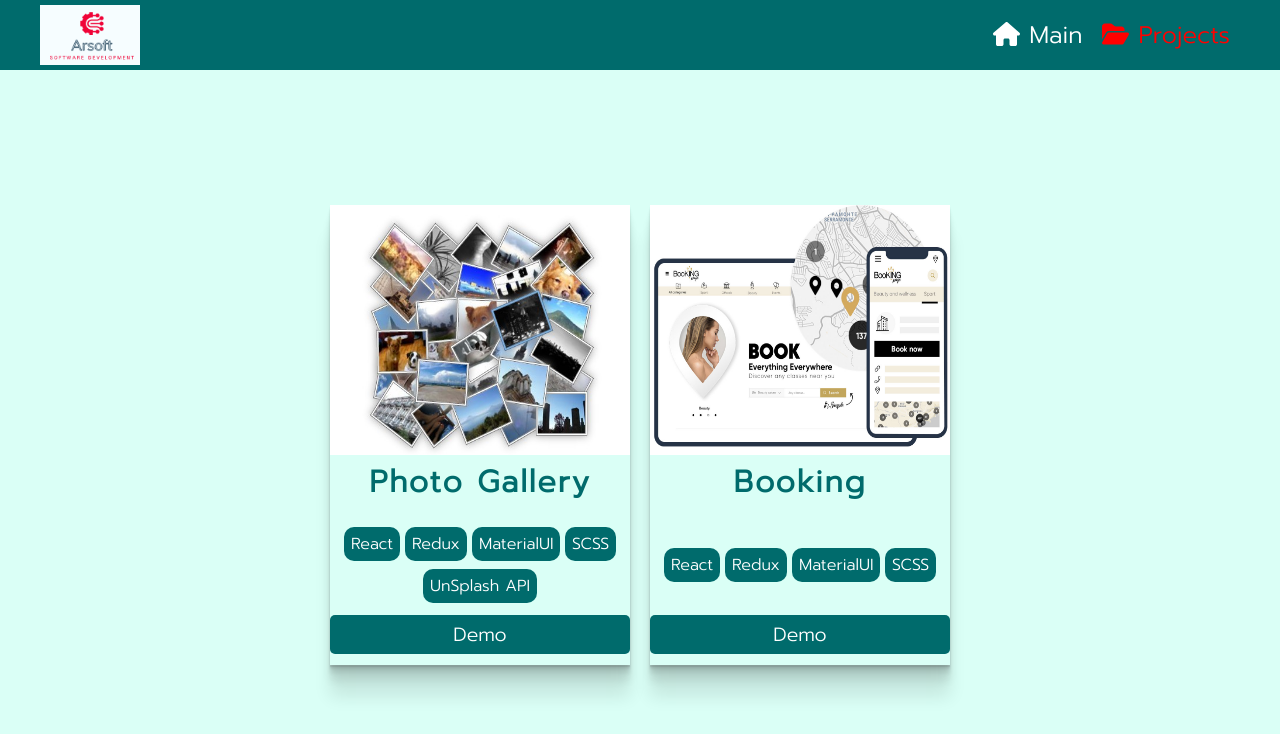
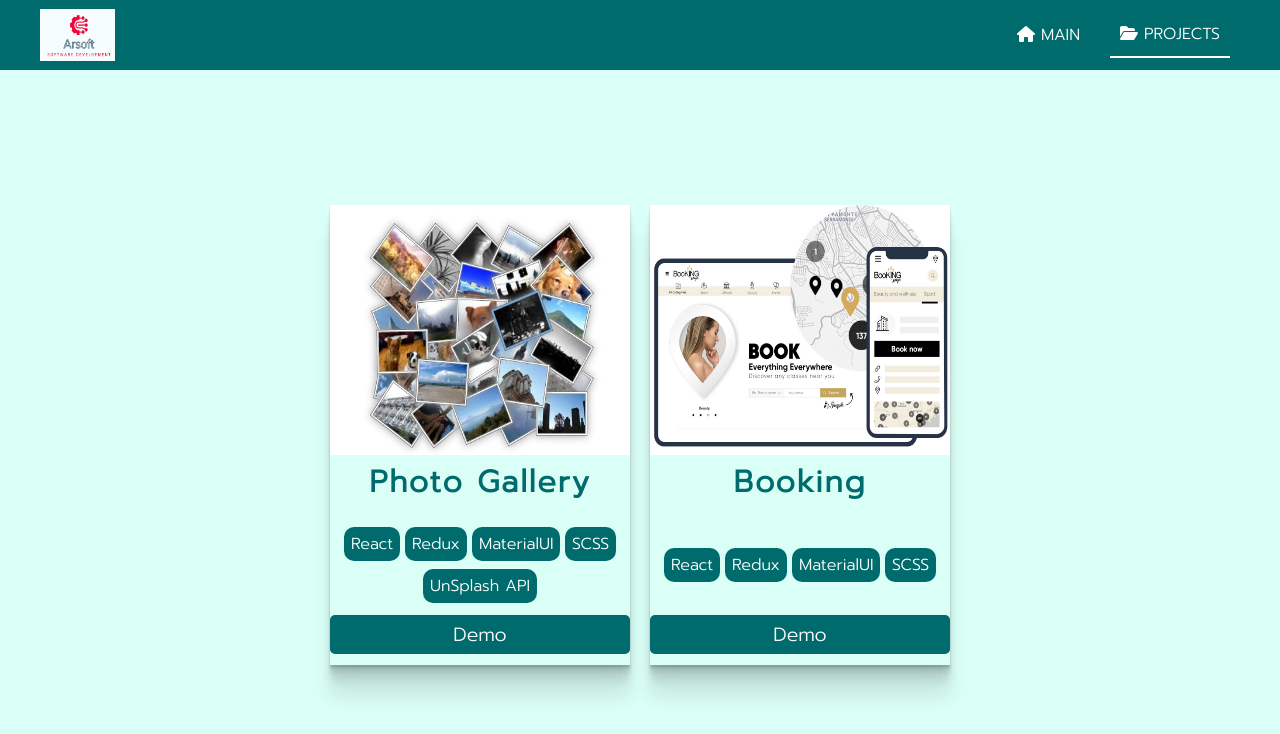
Before and after one commit to ArsenMamataliev/Portfolio-2, a React (Create React App) app: page /projects/list in a window 1280 px wide. Shown: the top 734 px of the page. Built offline with nearby package versions, Linux system fonts and the light colour scheme; what unsplash-js would draw is missing.

Commit message:
menu bar style changed

```diff
--- a/src/components/Header/BurgerNav/BurgerNav.js
+++ b/src/components/Header/BurgerNav/BurgerNav.js
@@ -16,16 +16,18 @@ export const BurgerNav = () => {
 
     return (
         <div className={style.container}>
-            <Link to="/" className={style.logo}>
-             <img  src={logo} alt='logo' />
-            </Link>
-            <div onClick={openHandler} className={open === false ? style.openButton : style.closeButton}>
-                <FontAwesomeIcon icon={faBars} className={style.icon}/>
+            <div className={style.menubar}>
+                <Link to="/" className={style.logo}>
+                <img  src={logo} alt='logo' />
+                </Link>
+                <div onClick={openHandler} className={style.menuIcon}>
+                    {
+                        open ? <FontAwesomeIcon icon={faTimesCircle} className={style.icon}/> :
+                        <FontAwesomeIcon icon={faBars} className={style.icon}/>
+                    }
+                </div>
             </div>
-            <div className={open === true ? style.menu : style.closeButton}>
-                <div onClick={openHandler} className={style.buttonToClose} >
-                    <FontAwesomeIcon icon={faTimesCircle} className={style.iconClose}/>
-                </div>
+            <div className={open === true ? style.menu : style.hideMenu}>
                 {navLinksItems.map(item=>
                     <div key={item.title} className={style.linkContainer} >
                         <NavLink
@@ -40,8 +42,8 @@ export const BurgerNav = () => {
                         >
                           {item.icon} {item.title}
                         </NavLink>
-                    </div>)
-                }
+                    </div>
+                )}
             </div>
         </div>
     )
--- a/src/components/Header/BurgerNav/BurgerNav.module.scss
+++ b/src/components/Header/BurgerNav/BurgerNav.module.scss
@@ -5,42 +5,47 @@
   background: $greenBgColor;
   padding: 10px 5px;
   width: 100%;
-  z-index: 3;
-  display: flex;
-  justify-content: space-between;
+  display: block;
+
   @media (min-width: 667px) {
     display: none;
   }
 
-  .logo{
-    width: 75px;
-    height: 42px;
+  .menubar{
+    display: flex;
+    justify-content: space-between;
   }
 
-  .closeButton {
-    display: none;
-  }
-
-  .menu {
-    background: $greenBgColor;
-    width: 100%;
-    cursor: pointer;
-
-    .buttonToClose{
-      text-align: right;
-    }
-
-    .iconClose {
+  .menuIcon{
+    .icon{
       width: 30px;
       height: 30px;
       color: white;
       text-align: right;
       padding: 5px;
     }
+  }
+
+  .logo{
+    width: 65px;
+    height: 42px;
+  }
+
+  .hideMenu {
+    display: none;
+  }
+
+  .menu {
+    cursor: pointer;
+    flex-direction: row;
+    @include flex(center, flex-end, nowrap);
 
     .linkContainer {
-      @include font(1.5rem, left);
-      padding: 20px;
+      padding: 0;
+      @include font(1rem, left);
+      display: flex;
+      flex-direction: row;
+
 
       @media (max-width: 667px) {
         padding: 5px 10px;
@@ -49,31 +54,27 @@
       .link{
         text-decoration: none;
         color: white;
-        transition: color 1s ease;
+        transition: all 1s ease;
+        text-transform: uppercase;
+        padding: 10px;
 
         &:hover{
-          color: red;
+          transform: scale(1.1, 1.1);
         }
       }
 
       .active{
-        color:red;
         text-decoration: none;
+        color: white;
+        transition: color 1s ease;
+        text-transform: uppercase;
+        padding: 5px;
+        border-bottom: 2px solid #fff;
+
+        &:hover{
+          transform: scale(1.1, 1.1);
+        }
       }
     }
   }
-
-  .openButton {
-    border: none;
-    color: #fff;
-
-    &:hover {
-      cursor: pointer;
-    }
-
-    .icon {
-      width: 40px;
-      height: 40px;
-    }
-  }
 }
--- a/src/components/Header/Nav/Nav.js
+++ b/src/components/Header/Nav/Nav.js
@@ -1,13 +1,15 @@
 import React from 'react';
 import style from './Nav.module.scss';
 import { navLinksItems } from "../constants"
-import { NavLink } from "react-router-dom"
+import { Link, NavLink } from "react-router-dom"
 import logo from '../../../assets/logo/logo5.png'
 
 export const Nav = () => {
     return (
         <div className={style.nav}>
-            <img  src={logo} alt='logo' />
+            <Link to='/' className={style.logo}>
+                <img  src={logo} alt='logo' />
+            </Link>
             <div>
                 { navLinksItems.map(item =>
                     <div className={style.linkContainer}>
--- a/src/components/Header/Nav/Nav.module.scss
+++ b/src/components/Header/Nav/Nav.module.scss
@@ -8,16 +8,15 @@
   width: 100%;
   text-decoration: none;
   padding: 0 40px;
-  @include font(1.5rem, center);
+  @include font(1rem, center);
 
   @media (max-width: 666px){
     display: none;
   }
 
-  img{
-    width: 100px;
-    height: 60px;
-    color: white;
+  .logo{
+    width: 75px;
+    height: 52px;
   }
 
   div{
@@ -28,25 +27,29 @@
     padding: 0 10px;
     cursor: pointer;
 
-    .active{
-      color:red;
+    .link{
       text-decoration: none;
-
-    }
-
-    .link{
       color: white;
-      text-decoration: none;
       transition: color 1s ease;
+      text-transform: uppercase;
+      padding: 10px;
 
       &:hover{
-        color: red;
+        transform: scale(1.1, 1.1);
       }
     }
 
-    .link {
-      @include font(1.5rem, center);
+    .active{
+      text-decoration: none;
+      color: white;
+      transition: color 1s ease;
+      text-transform: uppercase;
+      padding: 10px;
+      border-bottom: 2px solid #fff;
 
+      &:hover{
+        transform: scale(1.1, 1.1);
+      }
     }
   }
 }
```
